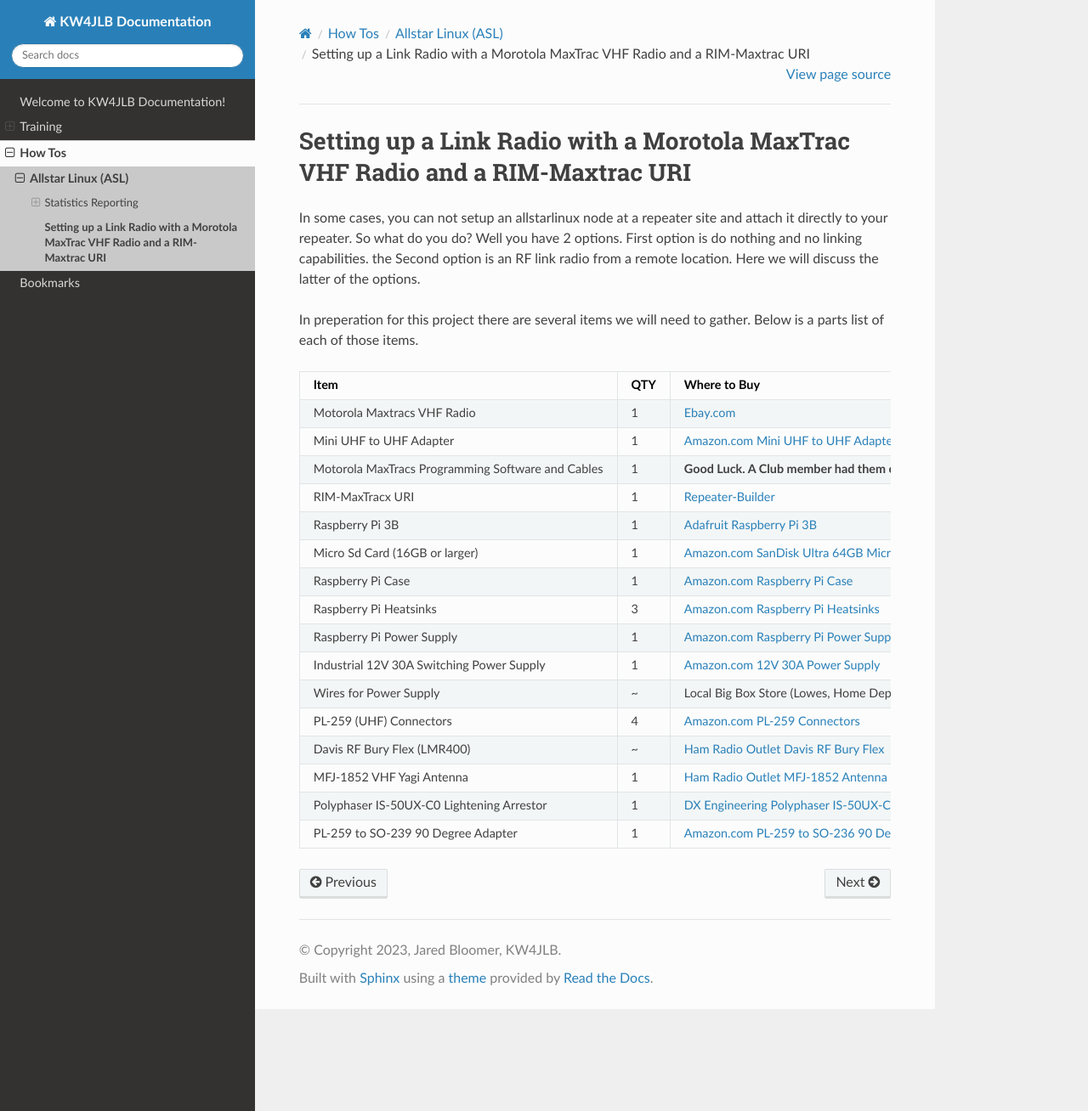
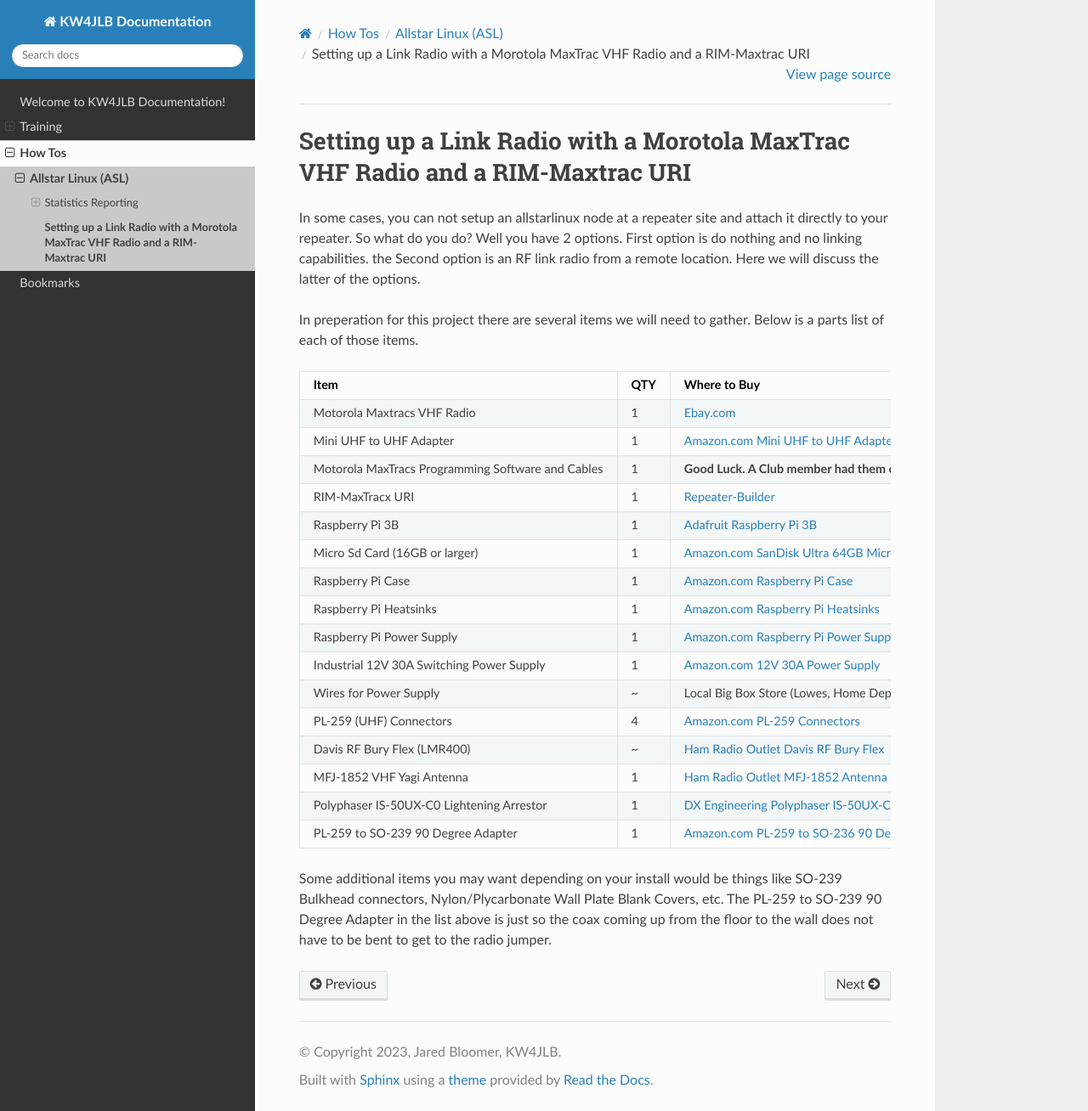
Before and after one commit to jared-bloomer/KW4JLB-Documentation, a Sphinx documentation site: the page built from docs/source/how_tos/allstarlinux/RIM-MaxTrac/index.rst, in a window 1280 px wide and 1308 px high. Shown: the whole window at 85% size. Built offline with Sphinx 7.4.7 and the Read the Docs theme 2.0.0, drawn with Linux system fonts in a browser that asks for light colours.

Commit message:
Adding additional notes

```diff
--- a/docs/source/how_tos/allstarlinux/RIM-MaxTrac/index.rst
+++ b/docs/source/how_tos/allstarlinux/RIM-MaxTrac/index.rst
@@ -22,7 +22,7 @@
 +----------------------------------------------------+-----+------------------------------------------------------------------------------------------------------------------------------------------------------------------------------------------------------------------------------------------------------------------------------------------+
 | Raspberry Pi Case                                  |  1  | `Amazon.com Raspberry Pi Case <https://www.amazon.com/dp/B07PNB7JWP?psc=1&ref=ppx_yo2ov_dt_b_product_details>`_                                                                                                                                                                          |
 +----------------------------------------------------+-----+------------------------------------------------------------------------------------------------------------------------------------------------------------------------------------------------------------------------------------------------------------------------------------------+
-| Raspberry Pi Heatsinks                             |  3  | `Amazon.com Raspberry Pi Heatsinks <https://www.amazon.com/Angel-Mall-Raspberry-Heatsink-Transfer/dp/B07CZ1T27V/ref=sr_1_10?keywords=raspberry%2Bpi%2Bheatsink%2Bkit&qid=1683209861&sprefix=raspberry%2Bpi%2Bheast%2Caps%2C93&sr=8-10&th=1>`_                                            |
+| Raspberry Pi Heatsinks                             |  1  | `Amazon.com Raspberry Pi Heatsinks <https://www.amazon.com/Angel-Mall-Raspberry-Heatsink-Transfer/dp/B07CZ1T27V/ref=sr_1_10?keywords=raspberry%2Bpi%2Bheatsink%2Bkit&qid=1683209861&sprefix=raspberry%2Bpi%2Bheast%2Caps%2C93&sr=8-10&th=1>`_                                            |
 +----------------------------------------------------+-----+------------------------------------------------------------------------------------------------------------------------------------------------------------------------------------------------------------------------------------------------------------------------------------------+
 | Raspberry Pi Power Supply                          |  1  | `Amazon.com Raspberry Pi Power Supply <https://www.amazon.com/Listed-iUniker-Raspberry-Supply-Switch/dp/B0B79FVPQ4/ref=sr_1_3?crid=16BD0E1AGZZOC&keywords=raspberry+pi+3+power+supply&qid=1683210340&sprefix=raspberry+pi+3+power+supply%2Caps%2C91&sr=8-3>`_                            |
 +----------------------------------------------------+-----+------------------------------------------------------------------------------------------------------------------------------------------------------------------------------------------------------------------------------------------------------------------------------------------+
@@ -40,3 +40,5 @@
 +----------------------------------------------------+-----+------------------------------------------------------------------------------------------------------------------------------------------------------------------------------------------------------------------------------------------------------------------------------------------+
 | PL-259 to SO-239 90 Degree Adapter                 |  1  | `Amazon.com PL-259 to SO-236 90 Degree Adapter <https://www.amazon.com/dp/B07P7Z9DG7?psc=1&ref=ppx_yo2ov_dt_b_product_details>`_                                                                                                                                                         |
 +----------------------------------------------------+-----+------------------------------------------------------------------------------------------------------------------------------------------------------------------------------------------------------------------------------------------------------------------------------------------+
+
+Some additional items you may want depending on your install would be things like SO-239 Bulkhead connectors, Nylon/Plycarbonate Wall Plate Blank Covers, etc. The PL-259 to SO-239 90 Degree Adapter in the list above is just so the coax coming up from the floor to the wall does not have to be bent to get to the radio jumper.
```
